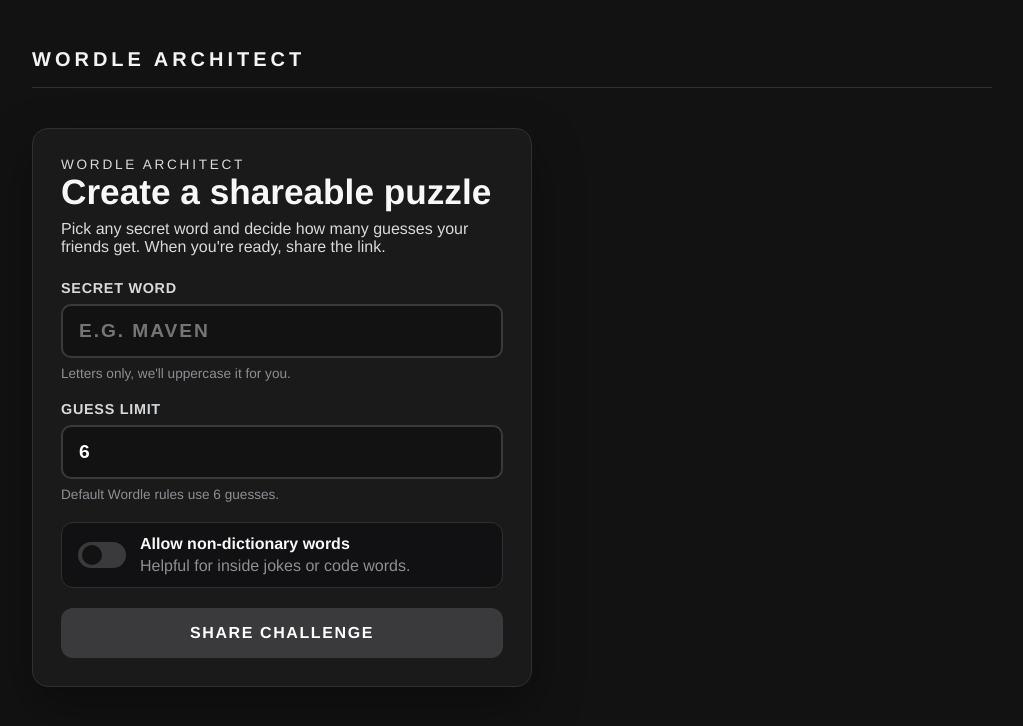
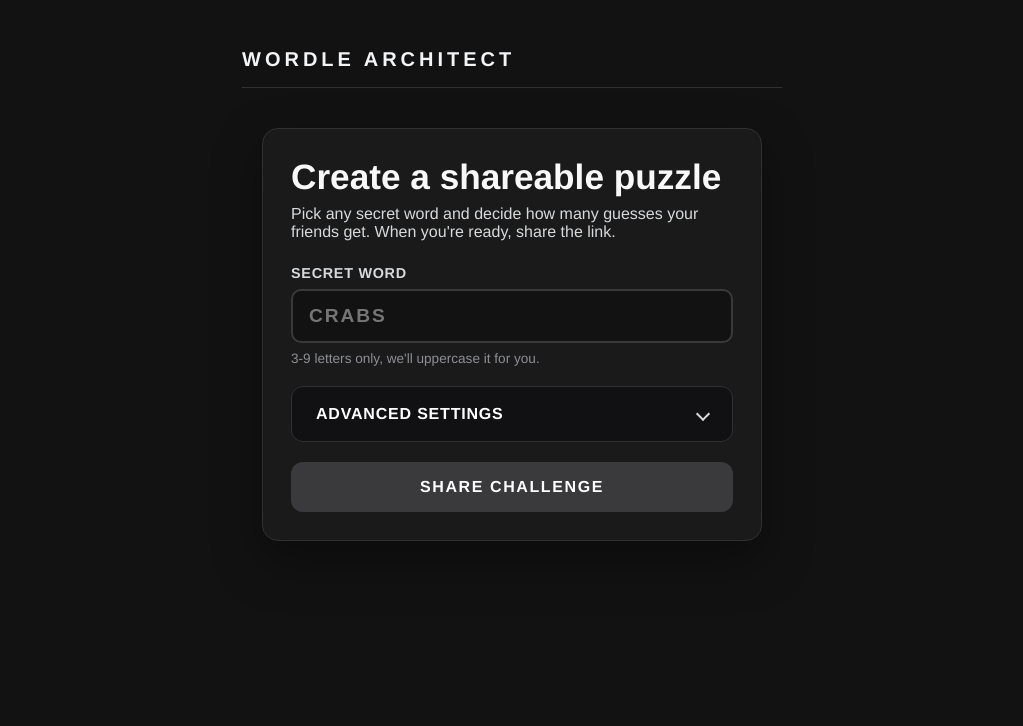
Before and after one commit to parksmojo/wordle-architect, an Angular app: page /design in a window 1280 px wide. Shown: the top 726 px of the page, without its empty margins (128-1151 px from the left). Built offline with nearby package versions, Linux system fonts and the light colour scheme.

Commit message:
Enhance design page layout and functionality; add advanced settings for guess limit and non-dictionary words; improve input validation and styling

```diff
--- a/src/app/components/site-header/site-header.css
+++ b/src/app/components/site-header/site-header.css
@@ -12,7 +12,7 @@
   justify-content: space-between;
   margin-bottom: 16px;
   padding: 16px 0;
-  width: min(960px, 100%);
+  width: min(540px, 100%);
 }
 
 .site-header__brand {
--- a/src/app/pages/design-page/design-page.css
+++ b/src/app/pages/design-page/design-page.css
@@ -12,6 +12,8 @@
   display: grid;
   gap: 32px;
   grid-template-columns: repeat(auto-fit, minmax(320px, 1fr));
+  justify-items: center;
+  margin: 0 auto;
   width: min(960px, 100%);
 }
 
@@ -52,6 +54,52 @@
   display: flex;
   flex-direction: column;
   gap: 20px;
+}
+
+.advanced-settings {
+  background-color: #111113;
+  border: 1px solid #2f3032;
+  border-radius: 12px;
+  color: #fff;
+  width: 100%;
+}
+
+.advanced-settings__summary {
+  align-items: center;
+  cursor: pointer;
+  display: flex;
+  font-weight: 600;
+  gap: 12px;
+  justify-content: space-between;
+  letter-spacing: 0.05em;
+  list-style: none;
+  padding: 18px 24px;
+  text-transform: uppercase;
+}
+
+.advanced-settings__summary::-webkit-details-marker {
+  display: none;
+}
+
+.advanced-settings__caret {
+  border: solid #d7dadc;
+  border-width: 0 2px 2px 0;
+  display: inline-block;
+  padding: 4px;
+  transform: rotate(45deg);
+  transition: transform 0.2s ease;
+}
+
+.advanced-settings[open] .advanced-settings__caret {
+  transform: rotate(225deg);
+}
+
+.advanced-settings__content {
+  border-top: 1px solid #2f3032;
+  display: flex;
+  flex-direction: column;
+  gap: 20px;
+  padding: 20px 24px 24px;
 }
 
 .field {
--- a/src/app/pages/design-page/design-page.html
+++ b/src/app/pages/design-page/design-page.html
@@ -3,7 +3,6 @@
 <div class="design">
   <section class="design__panel">
     <header class="design__header">
-      <p class="design__eyebrow">Wordle Architect</p>
       <h1>Create a shareable puzzle</h1>
       <p>
         Pick any secret word and decide how many guesses your friends get. When you're ready, share
@@ -17,40 +16,53 @@
         <input
           class="field__input"
           type="text"
-          maxlength="16"
-          placeholder="E.g. MAVEN"
+          minlength="3"
+          maxlength="9"
+          pattern="[A-Za-z]*"
+          [placeholder]="placeholder"
           autocomplete="off"
           autocapitalize="characters"
+          inputmode="text"
           spellcheck="false"
           [(ngModel)]="wordInputModel"
           name="word"
           required
         />
-        <span class="field__hint">Letters only, we'll uppercase it for you.</span>
+        <span class="field__hint">3-9 letters only, we'll uppercase it for you.</span>
       </label>
 
+      <details class="advanced-settings">
+        <summary class="advanced-settings__summary">
+          <span>Advanced settings</span>
+          <span class="advanced-settings__caret" aria-hidden="true"></span>
+        </summary>
+
+        <div class="advanced-settings__content">
           <label class="field">
             <span class="field__label">Guess limit</span>
             <input
               class="field__input"
               type="number"
-          min="1"
-          max="12"
+              min="2"
+              max="20"
+              inputmode="numeric"
               [(ngModel)]="guessLimitModel"
               name="guessLimit"
               required
             />
-        <span class="field__hint">Default Wordle rules use 6 guesses.</span>
+            <span class="field__hint">Choose between 2 and 20 guesses.</span>
           </label>
 
           <label class="toggle">
             <input type="checkbox" [(ngModel)]="allowNonsenseModel" name="allowNonsense" />
             <span class="toggle__indicator"></span>
             <div>
-          <span class="toggle__label">Allow non-dictionary words</span>
+              <span class="toggle__label">Allow non-dictionary guesses</span>
               <p class="toggle__hint">Helpful for inside jokes or code words.</p>
             </div>
           </label>
+        </div>
+      </details>
 
       <button class="share-button" type="submit" [disabled]="shareDisabled()">
         Share challenge
--- a/src/app/pages/design-page/design-page.ts
+++ b/src/app/pages/design-page/design-page.ts
@@ -12,24 +12,44 @@
 export class DesignPage {
   private comms = inject(Comms);
 
+  private readonly MIN_WORD_LENGTH = 3;
+  private readonly MAX_WORD_LENGTH = 9;
+  private readonly MIN_GUESS_LIMIT = 2;
+  private readonly MAX_GUESS_LIMIT = 20;
+
   wordInput = signal('');
   guessLimit = signal('6');
   allowNonsense = signal(false);
 
-  wordPreview = computed(() => this.wordInput().toUpperCase());
-  wordPreviewLength = computed(() => {
-    const value = this.wordInput().trim().length;
-    return value > 0 ? value : 5;
+  shareDisabled = computed(() => {
+    const trimmedWordLength = this.wordInput().trim().length;
+    const guessLimit = parseInt(this.guessLimit(), 10);
+
+    if (trimmedWordLength < this.MIN_WORD_LENGTH || trimmedWordLength > this.MAX_WORD_LENGTH) {
+      return true;
+    }
+
+    if (
+      Number.isNaN(guessLimit) ||
+      guessLimit < this.MIN_GUESS_LIMIT ||
+      guessLimit > this.MAX_GUESS_LIMIT
+    ) {
+      return true;
+    }
+
+    return false;
   });
-  wordLength = computed(() => this.wordInput().trim().length);
-  shareDisabled = computed(() => this.wordInput().trim().length === 0);
 
   get wordInputModel() {
     return this.wordInput();
   }
 
   set wordInputModel(value: string) {
-    this.wordInput.set(value.replace(/[^a-zA-Z]/g, '').toUpperCase());
+    const sanitized = (value ?? '')
+      .replace(/[^a-zA-Z]/g, '')
+      .toUpperCase()
+      .slice(0, this.MAX_WORD_LENGTH);
+    this.wordInput.set(sanitized);
   }
 
   get guessLimitModel() {
@@ -37,7 +57,20 @@
   }
 
   set guessLimitModel(value: string | number | null) {
-    this.guessLimit.set(value == null ? '' : String(value));
+    if (value == null || value === '') {
+      this.guessLimit.set('');
+      return;
+    }
+
+    const parsed = typeof value === 'number' ? value : parseInt(value, 10);
+
+    if (Number.isNaN(parsed)) {
+      this.guessLimit.set('');
+      return;
+    }
+
+    const clamped = Math.max(this.MIN_GUESS_LIMIT, Math.min(this.MAX_GUESS_LIMIT, parsed));
+    this.guessLimit.set(String(clamped));
   }
 
   get allowNonsenseModel() {
@@ -49,13 +82,24 @@
   }
 
   share = () => {
-    const guessLimit = parseInt(this.guessLimit());
-    if (!guessLimit) {
-      throw 'NaN';
+    const guessLimit = parseInt(this.guessLimit(), 10);
+    const secretWord = this.wordInput().trim();
+
+    if (
+      !secretWord ||
+      secretWord.length < this.MIN_WORD_LENGTH ||
+      secretWord.length > this.MAX_WORD_LENGTH
+    ) {
+      return;
     }
 
-    const secretWord = this.wordInput();
-    if (!secretWord) return;
+    if (
+      Number.isNaN(guessLimit) ||
+      guessLimit < this.MIN_GUESS_LIMIT ||
+      guessLimit > this.MAX_GUESS_LIMIT
+    ) {
+      return;
+    }
 
     this.comms.shareChallenge({
       word: secretWord,
@@ -63,4 +107,19 @@
       allowNonsense: this.allowNonsense(),
     });
   };
+
+  private placeholderOpts = [
+    'crane',
+    'ready',
+    'audio',
+    'crabs',
+    'cloud',
+    'bears',
+    'chimp',
+    'abyss',
+    'bicep',
+    'clerk',
+  ];
+  protected placeholder =
+    this.placeholderOpts[Math.floor(Math.random() * this.placeholderOpts.length)];
 }
--- a/src/app/pages/solve-page/solve-page.css
+++ b/src/app/pages/solve-page/solve-page.css
@@ -1,21 +1,20 @@
 :host {
+  align-items: center;
   box-sizing: border-box;
   color: #f3f4f6;
   display: flex;
-  justify-content: center;
+  flex-direction: column;
+  gap: 24px;
   min-height: 100vh;
-  padding: 0 16px;
+  padding: 24px 16px 32px;
   width: 100%;
 }
 
 .solve {
-  align-items: stretch;
   display: flex;
+  flex: 1;
   flex-direction: column;
   gap: 24px;
-  height: 100vh;
-  height: 100dvh;
-  padding: 24px 0 32px;
   width: min(540px, 100%);
 }
 
--- a/src/app/pages/solve-page/solve-page.html
+++ b/src/app/pages/solve-page/solve-page.html
@@ -1,6 +1,6 @@
+<app-site-header [showCreateButton]="true" />
+
 <div class="solve">
-  <app-site-header [showCreateButton]="true" />
-
   @if (challenge) {
     <app-game [challenge]="challenge" />
   } @else {
--- a/src/app/services/comms.ts
+++ b/src/app/services/comms.ts
@@ -67,4 +67,14 @@
 
     this.share(msg.join(''));
   }
+
+  async checkWord(word: string) {
+    try {
+      const res = await fetch(`https://api.dictionaryapi.dev/api/v2/entries/en/${word}`);
+      return res.status === 200;
+    } catch (err) {
+      console.error(err);
+      return true;
+    }
+  }
 }
```
Lines whose indentation alone changed are shown as unchanged.
